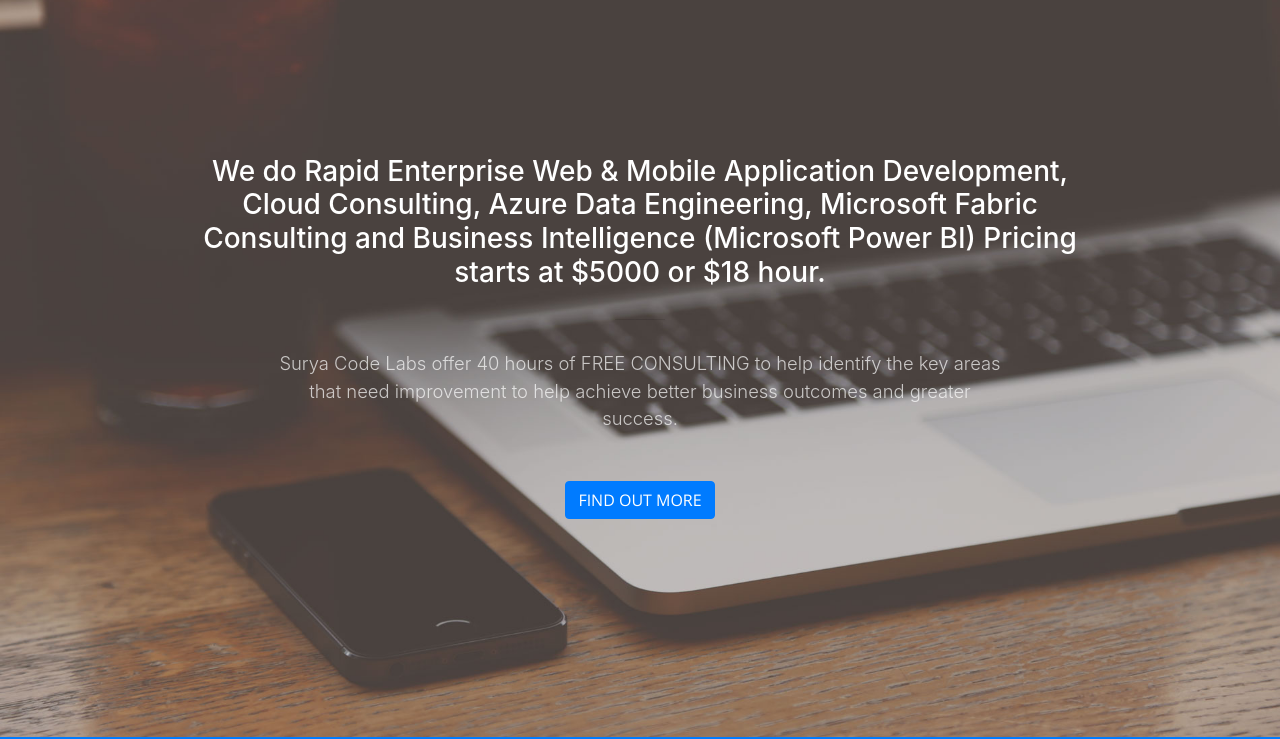
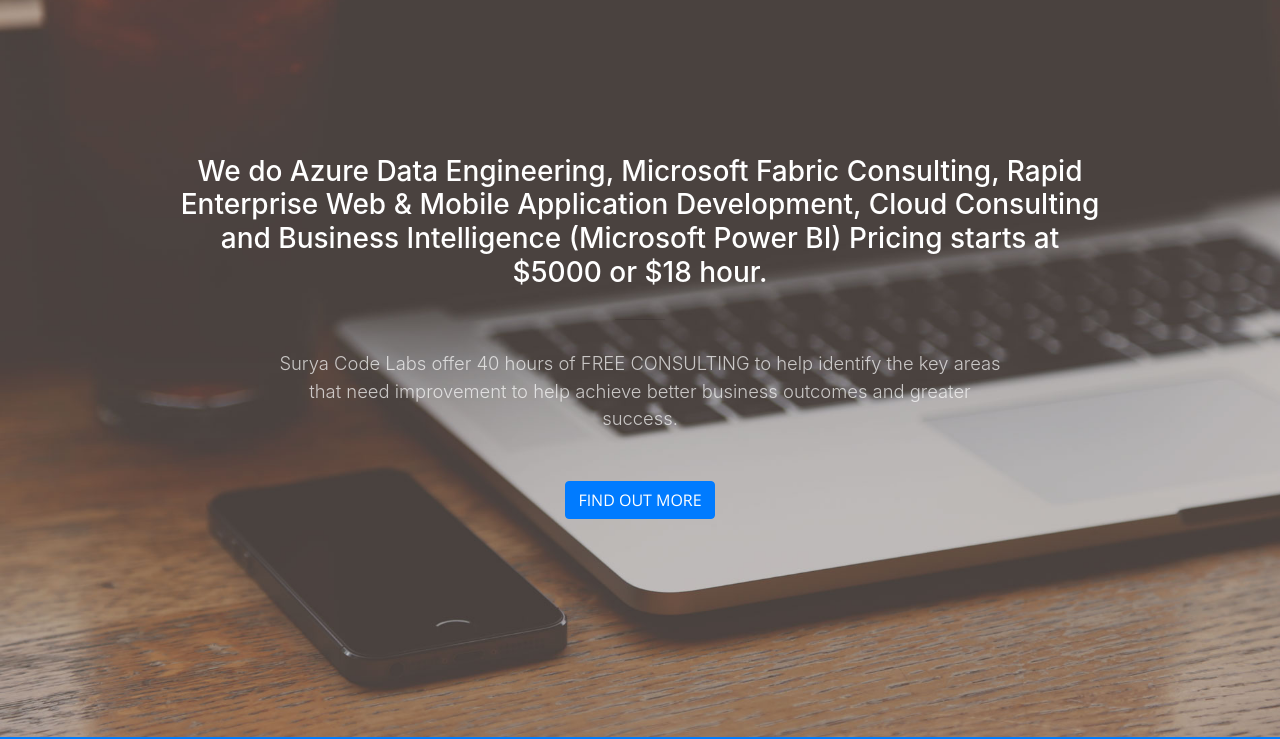
Before and after one commit to sampath707/sampath707.github.io, a website with bundled scripts: page index.html in a window 1280 px wide. Shown: the part 63-802 px from the top of the page. Built offline with nearby package versions, Linux system fonts and the light colour scheme; a script that the page names is missing.

Commit message:
Update index.html

```diff
--- a/index.html
+++ b/index.html
@@ -137,7 +137,7 @@
       <div class="row">
         <div class="col-lg-10 mx-auto">
           <h3>
-            We do Rapid Enterprise Web & Mobile Application Development, Cloud Consulting, Azure Data Engineering, Microsoft Fabric Consulting and Business Intelligence (Microsoft Power BI) Pricing starts at $5000 or $18 hour.
+            We do Azure Data Engineering, Microsoft Fabric Consulting, Rapid Enterprise Web & Mobile Application Development, Cloud Consulting and Business Intelligence (Microsoft Power BI) Pricing starts at $5000 or $18 hour.
           </h3>
           <hr>
         </div>
```
